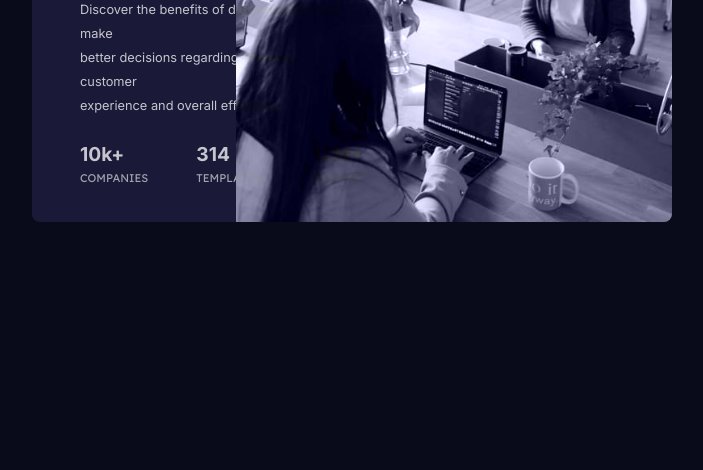
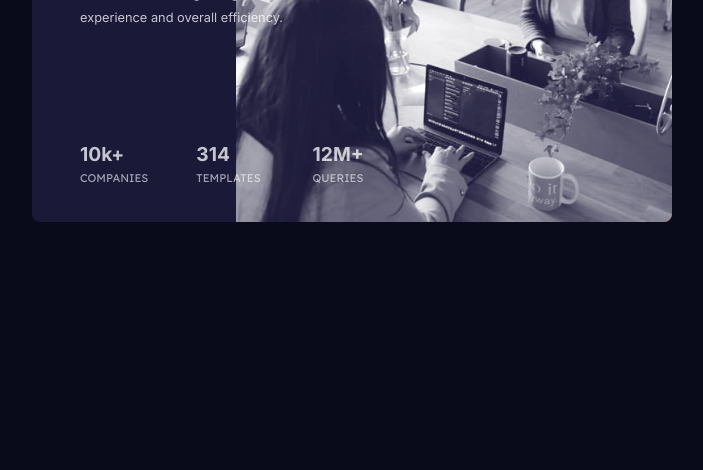
Before and after one commit to TheCoderGuru/stats-preview-card-component, a plain HTML site: page index.html in a window 1280 px wide. Shown: the part 330-800 px from the top of the page, without its empty margins (288-991 px from the left). Drawn offline with Linux system fonts and the light colour scheme.

Commit message:
Updated the code in the staged files

```diff
--- a/css/style.css
+++ b/css/style.css
@@ -28,7 +28,7 @@ body {
   position: relative;
   margin-top: 12rem;
   display: grid;
-  grid-template-columns: 1fr 1fr;
+  grid-template-columns: 1fr;
   border-radius: 0.5rem;
 }
 
@@ -61,11 +61,11 @@ body {
   line-height: 1.5rem;
 }
 
-/* .card__info{
+.card__info{
     display: grid;
     grid-template-columns: 1fr 1fr 1fr;
     gap: 2rem;
-} */
+}
 
 .card__image {
   position: absolute;
@@ -76,6 +76,8 @@ body {
   right: 0;
   border-top-right-radius: 0.5rem;
   border-bottom-right-radius: 0.5rem;
+  mix-blend-mode: screen;
+  background-color: red;
 }
 
 .accent-background {
@@ -111,12 +113,3 @@ body {
 .card__info p {
   text-transform: uppercase;
 }
-
-div img {
-  mix-blend-mode: luminosity;
-
-}
-
-.mix-blend-mode-container {
-  background-color: red;
-}
```
